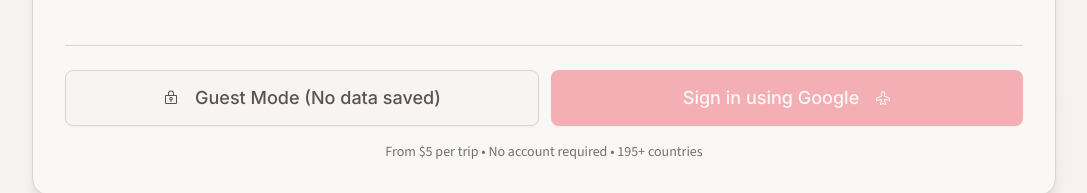
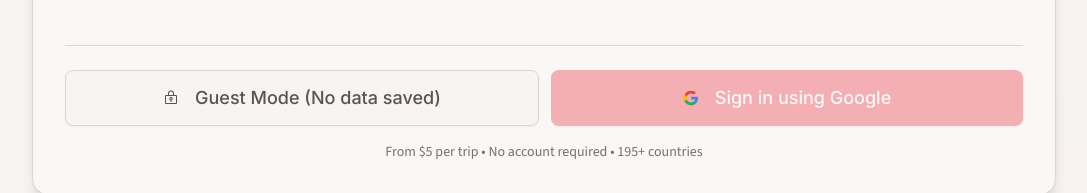
Before and after one commit to mariatakahashie666-boop/tripzy, a React (Vite) app: page / in a window 1280 px wide. Shown: the part 491-684 px from the top of the page, without its empty margins (96-1183 px from the left). Built offline with nearby package versions, Linux system fonts and the light colour scheme.

Commit message:
Generated by Spark: when clicking the "signin using google" why am i not really signing in? and also i need the real google logo on it

```diff
--- a/src/components/Hero.tsx
+++ b/src/components/Hero.tsx
@@ -2,13 +2,45 @@
 import { Button } from '@/components/ui/button'
 import { Airplane, Shield, Clock, CheckCircle, LockKey } from '@phosphor-icons/react'
 import { motion } from 'framer-motion'
+import { useState } from 'react'
+import { toast } from 'sonner'
 
 interface HeroProps {
   onStart: () => void
   onGuestMode: () => void
 }
 
+const GoogleLogo = () => (
+  <svg width="18" height="18" viewBox="0 0 24 24" xmlns="http://www.w3.org/2000/svg">
+    <path fill="#4285F4" d="M22.56 12.25c0-.78-.07-1.53-.2-2.25H12v4.26h5.92c-.26 1.37-1.04 2.53-2.21 3.31v2.77h3.57c2.08-1.92 3.28-4.74 3.28-8.09z"/>
+    <path fill="#34A853" d="M12 23c2.97 0 5.46-.98 7.28-2.66l-3.57-2.77c-.98.66-2.23 1.06-3.71 1.06-2.86 0-5.29-1.93-6.16-4.53H2.18v2.84C3.99 20.53 7.7 23 12 23z"/>
+    <path fill="#FBBC05" d="M5.84 14.09c-.22-.66-.35-1.36-.35-2.09s.13-1.43.35-2.09V7.07H2.18C1.43 8.55 1 10.22 1 12s.43 3.45 1.18 4.93l2.85-2.22.81-.62z"/>
+    <path fill="#EA4335" d="M12 5.38c1.62 0 3.06.56 4.21 1.64l3.15-3.15C17.45 2.09 14.97 1 12 1 7.7 1 3.99 3.47 2.18 7.07l3.66 2.84c.87-2.6 3.3-4.53 6.16-4.53z"/>
+  </svg>
+)
+
 export default function Hero({ onStart, onGuestMode }: HeroProps) {
+  const [isAuthenticating, setIsAuthenticating] = useState(false)
+
+  const handleGoogleSignIn = async () => {
+    setIsAuthenticating(true)
+    try {
+      const user = await spark.user()
+
+      if (user && user.login) {
+        toast.success(`Welcome, ${user.login}!`)
+        onStart()
+      } else {
+        toast.error('Unable to authenticate. Please try again.')
+      }
+    } catch (error) {
+      toast.error('Authentication failed. Please try again.')
+      console.error('Auth error:', error)
+    } finally {
+      setIsAuthenticating(false)
+    }
+  }
+
   const handleGuestMode = () => {
     onGuestMode()
   }
@@ -87,12 +119,15 @@
                 </Button>
 
                 <Button
-                  onClick={onStart}
+                  onClick={handleGoogleSignIn}
+                  disabled={isAuthenticating}
                   size="lg"
                   className="w-full md:flex-1 bg-accent hover:bg-accent/90 text-accent-foreground text-base md:text-lg h-12 md:h-14"
                 >
-                  Sign in using Google
-                  <Airplane className="ml-2" size={20} />
+                  <GoogleLogo />
+                  <span className="ml-2">
+                    {isAuthenticating ? 'Signing in...' : 'Sign in using Google'}
+                  </span>
                 </Button>
               </div>
 
```
